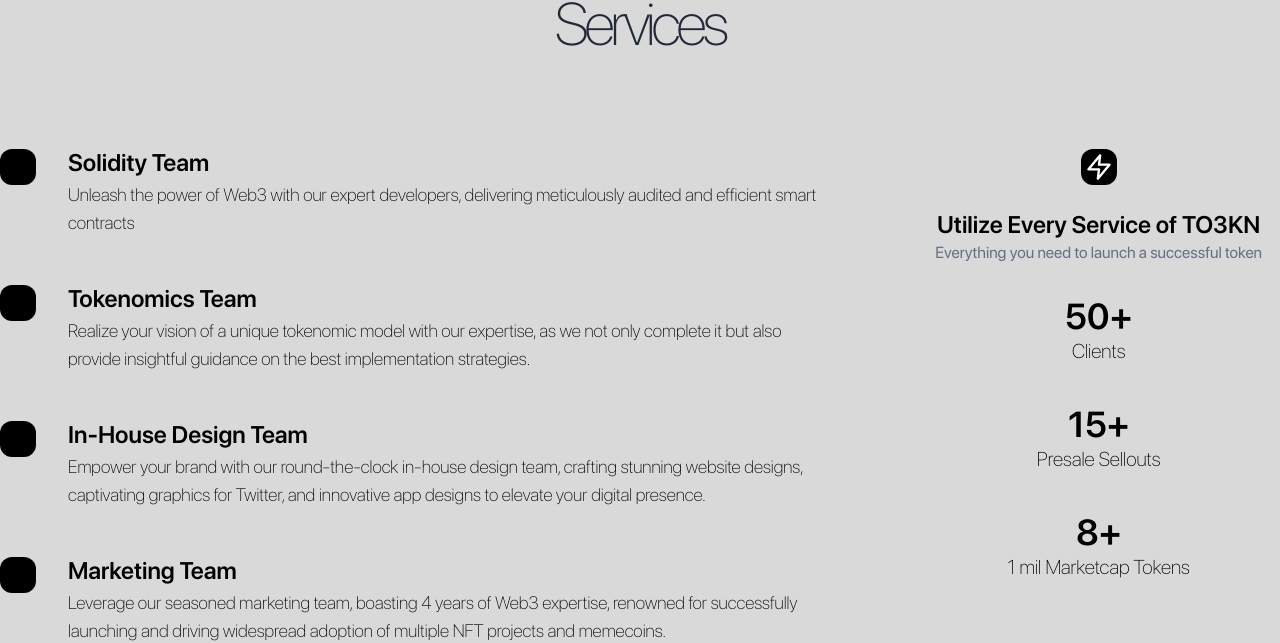
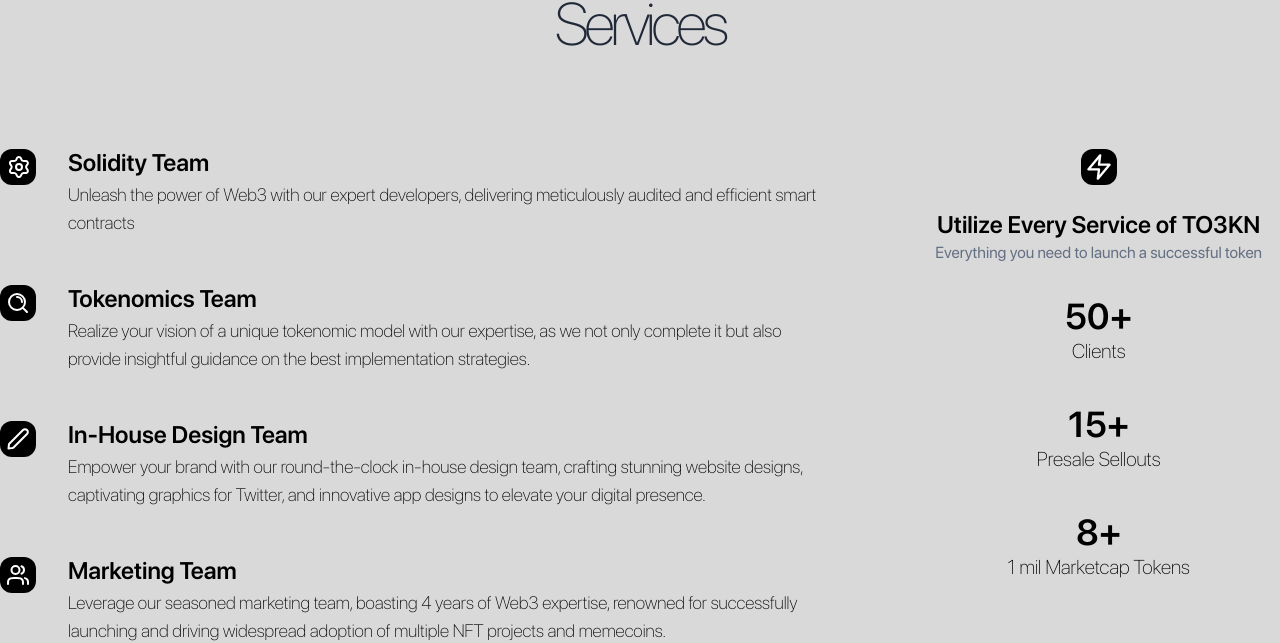
Before and after one commit to esmith164/tok3n, a Vue app: page / in a window 1280 px wide. Shown: the part 821-1464 px from the top of the page. Built offline with nearby package versions, Linux system fonts and the light colour scheme.

Commit message:
Created index for all icons

```diff
--- /dev/null
+++ b/src/components/Icons/index.js
@@ -0,0 +1,14 @@
+import Bolt from './Bolt.vue'
+import Cog from './Cog.vue'
+import Draw from './Draw.vue'
+import Fit from './Fit.vue'
+import Search from './Search.vue'
+import Team from './Team.vue'
+export {
+  Bolt,
+  Cog,
+  Draw,
+  Search,
+  Fit,
+  Team
+}
--- a/src/components/Services.vue
+++ b/src/components/Services.vue
@@ -3,6 +3,7 @@
     <div class="service-item" v-for="(service, idx) in services" :key="idx">
       <div class="icon-wrapper">
         <div class="icon">
+          <component :is="service.icon"></component>
         </div>
       </div>
       <div>
@@ -30,21 +31,12 @@
  }
 </style>
 <script>
-//import Cog from "../icons/Cog.vue";
-import Search from "../icons/Search.vue";
-import Team from "../icons/Team.vue";
-import Draw from "../icons/Draw.vue";
+import { Cog, Search, Draw, Team } from "@/components/icons";
 export default {
-  components: {
-  //  Cog,
-    Search,
-    Team,
-    Draw,
-  },
   setup() {
     const services = [
       {
-       // icon: Cog,
+        icon: Cog,
         title: "Solidity Team",
         body: "Unleash the power of Web3 with our expert developers, delivering meticulously audited and efficient smart contracts",
       },
```
